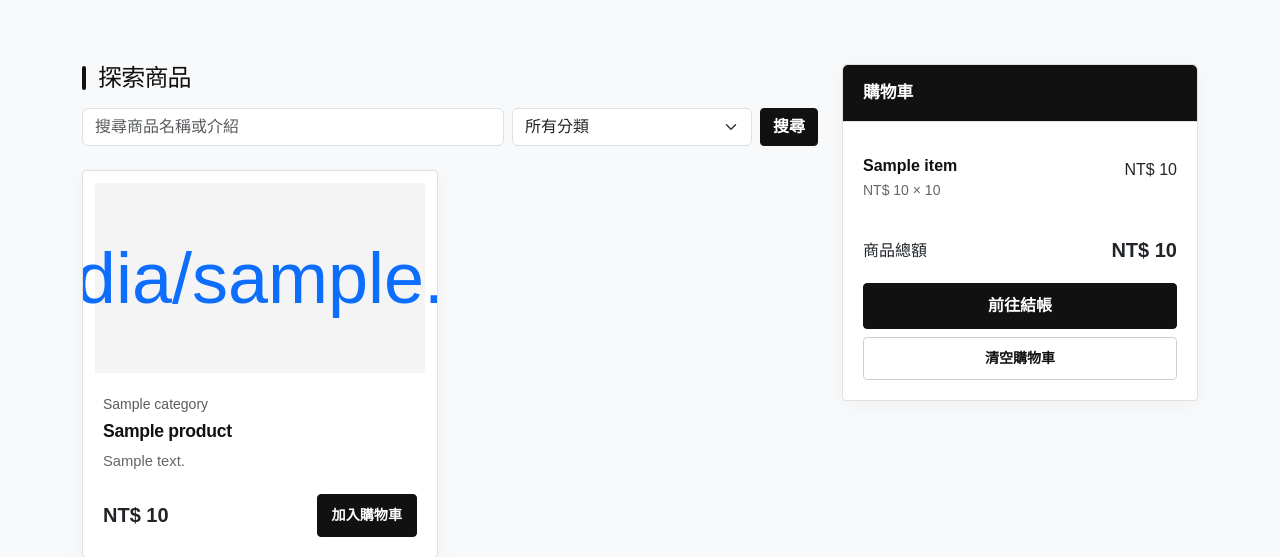
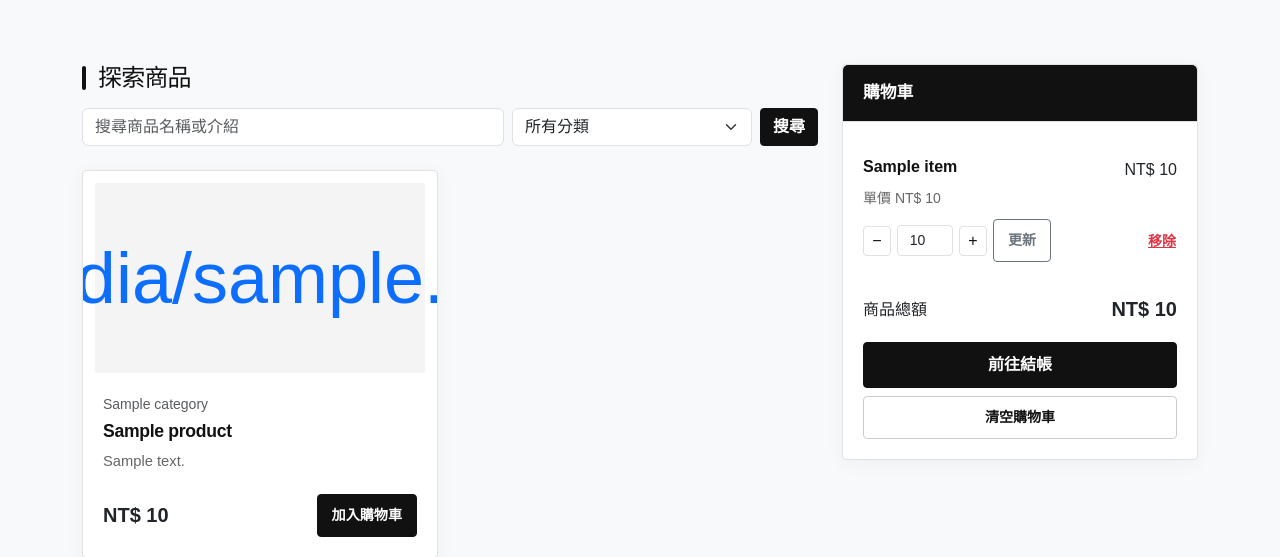
Before and after one commit to Winner3874/clothes-store, a Flask app: template templates/index.html in a window 1280 px wide. Shown: the part 76-633 px from the top of the page. Run offline with Flask 3, Linux system fonts and the light colour scheme; the template is opened without the code that fills it: most values are stand-ins (such as "Sample title", 1, 10 or a date in 2020).

Commit message:
Add cart quantity controls and item removal

```diff
--- a/app.py
+++ b/app.py
@@ -82,8 +82,41 @@ def add_to_cart(product_id):
     cart = session.get("cart", {})
     key = str(product_id)
 
-    cart[key] = cart.get(key, 0) + 1
+    current_quantity = cart.get(key, 0)
+    if not isinstance(current_quantity, int) or current_quantity < 0:
+        current_quantity = 0
+    cart[key] = min(current_quantity + 1, 99)
     session["cart"] = cart
+
+    return redirect(url_for("index"))
+
+
+@app.post("/cart/update/<int:product_id>")
+def update_cart_quantity(product_id):
+    cart = session.get("cart", {})
+    key = str(product_id)
+
+    try:
+        quantity = int(request.form.get("quantity", ""))
+    except (TypeError, ValueError):
+        return redirect(url_for("index"))
+
+    if key in cart and get_product_by_id(product_id) and 1 <= quantity <= 99:
+        cart[key] = quantity
+        session["cart"] = cart
+
+    return redirect(url_for("index"))
+
+
+@app.post("/cart/remove/<int:product_id>")
+def remove_from_cart(product_id):
+    cart = session.get("cart", {})
+    cart.pop(str(product_id), None)
+
+    if cart:
+        session["cart"] = cart
+    else:
+        session.pop("cart", None)
 
     return redirect(url_for("index"))
 
--- a/static/css/style.css
+++ b/static/css/style.css
@@ -275,6 +275,39 @@ section > h1::before {
     color: var(--color-muted) !important;
 }
 
+.cart-line h3 {
+    flex: 1;
+    line-height: 1.4;
+}
+
+.quantity-form {
+    display: flex;
+    align-items: center;
+    gap: 6px;
+}
+
+.quantity-form input {
+    width: 56px;
+    padding: 4px;
+    text-align: center;
+}
+
+.quantity-step {
+    display: inline-grid;
+    width: 28px;
+    height: 30px;
+    place-items: center;
+    border: 1px solid var(--color-border);
+    border-radius: var(--radius-card);
+    background: #fff;
+    color: var(--color-text);
+    line-height: 1;
+}
+
+.quantity-step:hover {
+    border-color: var(--color-text);
+}
+
 .cart-card .text-success {
     color: #111111 !important;
 }
--- a/static/js/main.js
+++ b/static/js/main.js
@@ -1,11 +1,10 @@
-// 放置前端互動程式。目前只對示範結帳加上確認提示。
 document.addEventListener("DOMContentLoaded", () => {
     const checkoutForm = document.querySelector("[data-confirm-checkout]");
 
     if (checkoutForm) {
         checkoutForm.addEventListener("submit", (event) => {
             const confirmed = window.confirm(
-                "這是示範結帳，不會進行實際付款。要繼續嗎？"
+                "確定要送出訂單嗎？送出後購物車會清空。"
             );
 
             if (!confirmed) {
@@ -13,4 +12,42 @@ document.addEventListener("DOMContentLoaded", () => {
             }
         });
     }
+
+    const formatPrice = (amount) => new Intl.NumberFormat("zh-TW").format(amount);
+
+    const updateCartTotals = () => {
+        let cartTotal = 0;
+
+        document.querySelectorAll("[data-cart-row]").forEach((row) => {
+            const quantityInput = row.querySelector("[data-cart-quantity]");
+            const quantity = Number.parseInt(quantityInput.value, 10);
+
+            if (!Number.isInteger(quantity) || quantity < 1) {
+                return;
+            }
+
+            const lineTotal = Number.parseInt(row.dataset.unitPrice, 10) * quantity;
+            row.querySelector("[data-line-total]").textContent = formatPrice(lineTotal);
+            cartTotal += lineTotal;
+        });
+
+        const totalElement = document.querySelector("[data-cart-total]");
+        if (totalElement) {
+            totalElement.textContent = formatPrice(cartTotal);
+        }
+    };
+
+    document.querySelectorAll("[data-cart-row]").forEach((row) => {
+        const quantityInput = row.querySelector("[data-cart-quantity]");
+        quantityInput.addEventListener("input", updateCartTotals);
+
+        row.querySelectorAll("[data-quantity-step]").forEach((button) => {
+            button.addEventListener("click", () => {
+                const step = Number.parseInt(button.dataset.quantityStep, 10);
+                const quantity = Number.parseInt(quantityInput.value, 10) || 1;
+                quantityInput.value = Math.min(99, Math.max(1, quantity + step));
+                updateCartTotals();
+            });
+        });
+    });
 });
--- a/templates/index.html
+++ b/templates/index.html
@@ -73,13 +73,28 @@
                         {% if cart_items %}
                         <ul class="list-group list-group-flush mb-3">
                             {% for item in cart_items %}
-                            <li class="list-group-item d-flex justify-content-between align-items-start px-0 gap-3">
-                                <div><h3 class="h6 my-0">{{ item.name }}</h3><small class="text-muted">NT$ {{ "{:,}".format(item.price) }} × {{ item.qty }}</small></div>
-                                <span class="text-nowrap">NT$ {{ "{:,}".format(item.subtotal) }}</span>
+                            <li class="list-group-item cart-line px-0" data-cart-row data-unit-price="{{ item.price }}">
+                                <div class="d-flex justify-content-between align-items-start gap-2">
+                                    <h3 class="h6 my-0">{{ item.name }}</h3>
+                                    <span class="text-nowrap">NT$ <span data-line-total>{{ "{:,}".format(item.subtotal) }}</span></span>
+                                </div>
+                                <small class="text-muted">單價 NT$ {{ "{:,}".format(item.price) }}</small>
+                                <div class="d-flex align-items-center justify-content-between gap-2 mt-2">
+                                    <form class="quantity-form" action="{{ url_for('update_cart_quantity', product_id=item.id) }}" method="post">
+                                        <button class="quantity-step" type="button" data-quantity-step="-1" aria-label="減少{{ item.name }}數量">−</button>
+                                        <label class="visually-hidden" for="quantity-{{ item.id }}">{{ item.name }}數量</label>
+                                        <input id="quantity-{{ item.id }}" class="form-control form-control-sm" type="number" name="quantity" min="1" max="99" value="{{ item.qty }}" data-cart-quantity>
+                                        <button class="quantity-step" type="button" data-quantity-step="1" aria-label="增加{{ item.name }}數量">+</button>
+                                        <button class="btn btn-outline-secondary btn-sm" type="submit">更新</button>
+                                    </form>
+                                    <form action="{{ url_for('remove_from_cart', product_id=item.id) }}" method="post">
+                                        <button class="btn btn-link btn-sm text-danger p-0" type="submit">移除</button>
+                                    </form>
+                                </div>
                             </li>
                             {% endfor %}
                         </ul>
-                        <div class="d-flex justify-content-between align-items-center mb-3"><span>商品總額</span><strong class="fs-5">NT$ {{ "{:,}".format(total) }}</strong></div>
+                        <div class="d-flex justify-content-between align-items-center mb-3"><span>商品總額</span><strong class="fs-5">NT$ <span data-cart-total>{{ "{:,}".format(total) }}</span></strong></div>
                         <div class="d-grid gap-2">
                             <form action="{{ url_for('checkout') }}" method="post" data-confirm-checkout><button class="btn btn-success w-100" type="submit">前往結帳</button></form>
                             <form action="{{ url_for('clear_cart') }}" method="post"><button class="btn btn-outline-danger btn-sm w-100" type="submit">清空購物車</button></form>
```
